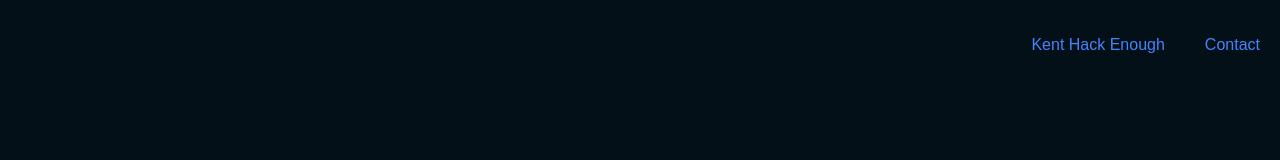
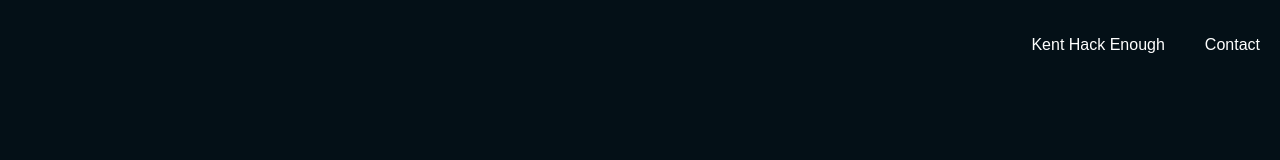
Before and after one commit to vala9999/2018-Hacksu-ui-main, a Vue app in the folder hacksu-ui/: page / in a window 1280 px wide. Shown: the top 160 px of the page. Built offline with nearby package versions, Linux system fonts and the light colour scheme.

Commit message:
Directions link

```diff
--- a/hacksu-ui/src/components/HelloWorld.vue
+++ b/hacksu-ui/src/components/HelloWorld.vue
@@ -369,7 +369,7 @@ header ul li {
 }
 
 a {
-  color: #4683FF;
+  color: white;
 
   text-decoration: none;
 
@@ -377,11 +377,11 @@ a {
 }
 
 a:visited {
-  color: #4683FF;
+  color: white;
 }
 
 a:hover {
-  color: #4683FF;
+  color: white;
   text-decoration: underline;
 }
 
```
